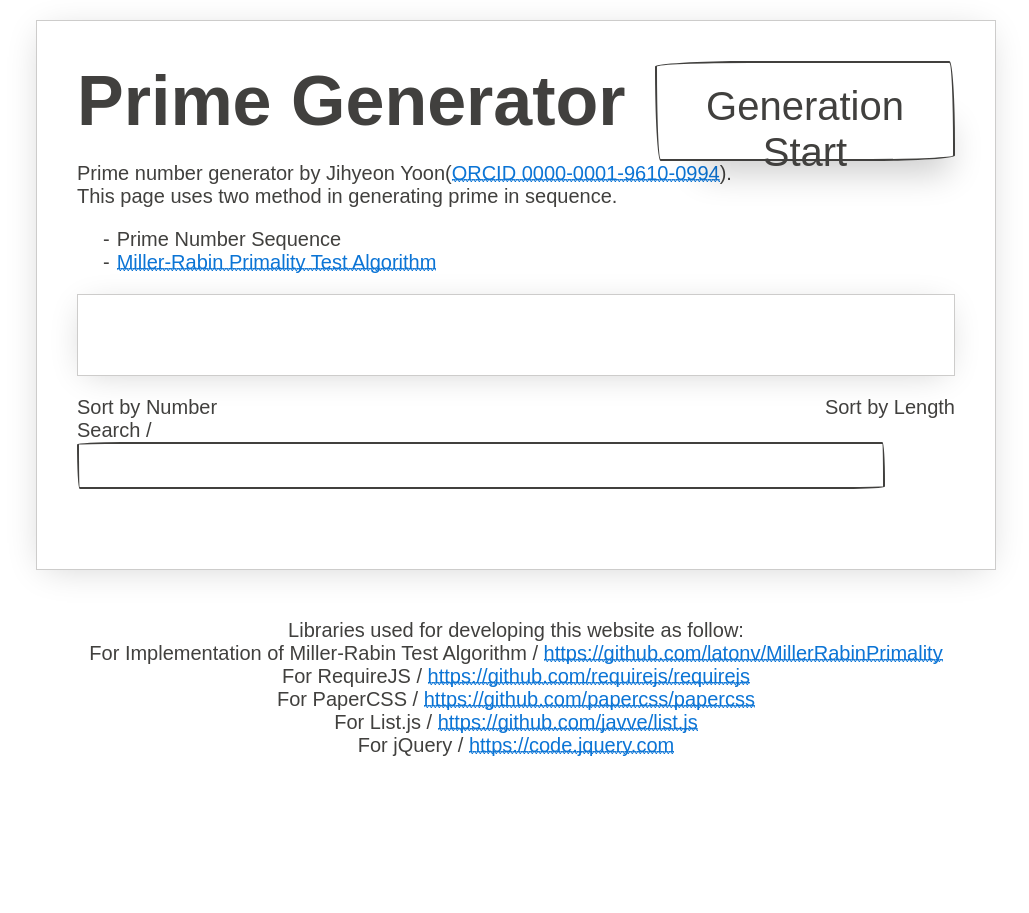
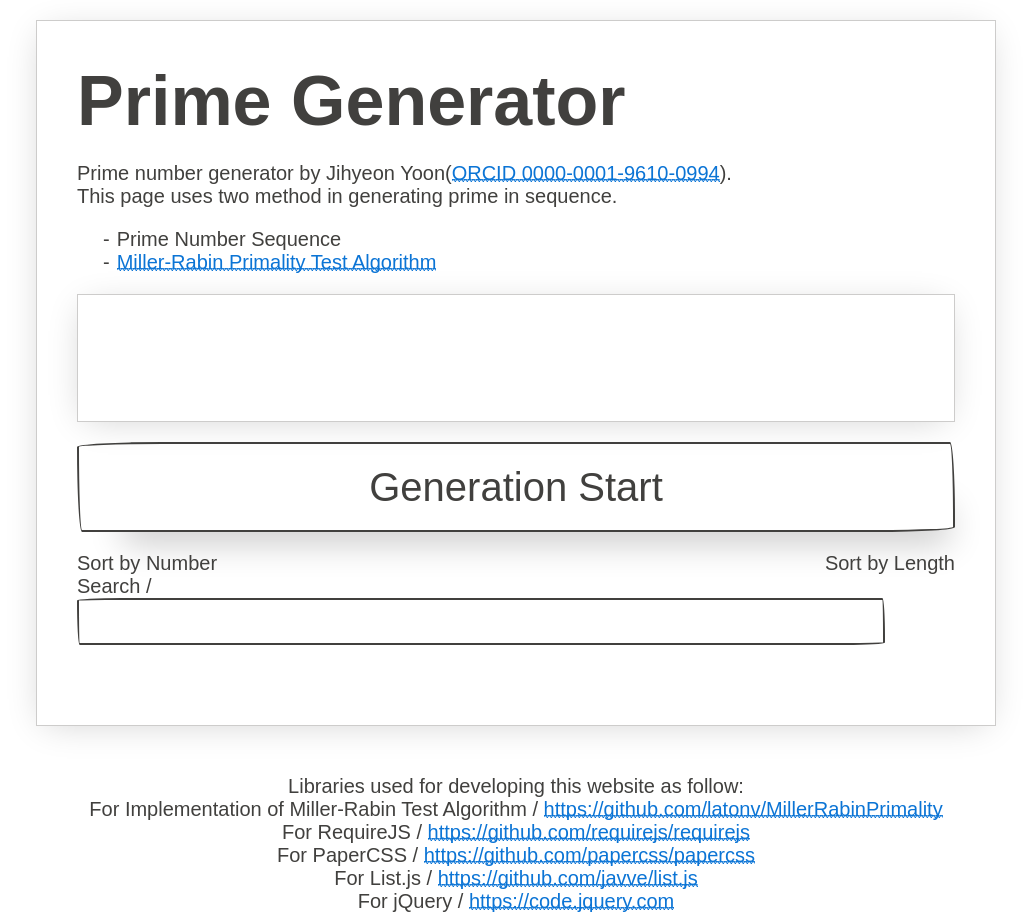
Before and after one commit to primegenerator/primegenerator.github.io, a plain HTML site: page index.html in a window 1280 px wide. Shown: the whole page, without its empty margins (124-1153 px from the left). Before the commit the page ends 800 px from the top, so only its background shows below. Drawn offline with nearby package versions, Linux system fonts and the light colour scheme; a script that the page names is missing; a web font is replaced by a local one.

Commit message:
Update index.html

```diff
--- a/index.html
+++ b/index.html
@@ -36,11 +36,8 @@
 			font-weight: 600;
 		}
 		#start-button{
-			position: absolute;
-			top: 40px;
-			right: 40px;
-			height: 100px;
-			width: 300px;
+			width: 100%;
+			margin-top: 20px;
 		}
 		#prime-data {
 			line-break: anywhere;
@@ -75,13 +72,16 @@
 		<li>Prime Number Sequence</li>
 		<li><a href="https://en.wikipedia.org/wiki/Miller%E2%80%93Rabin_primality_test" target="_blank">Miller-Rabin Primality Test Algorithm</a></li>
 	  </ul>
-	  <button id="start-button" class="btn-large">Generation Start</button>
+
 	  <div class="paper container" id="prime">
 		  <div id="prime-count">
+		  <br>
 		  </div>
 		  <div id="prime-data">
+		  <br>
 		  </div>
 	  </div>
+	  <button id="start-button" class="btn-large">Generation Start</button>
 	  <div id="prime-list">
 		<span class="sort" data-sort="primelistnumber" style="cursor: pointer;">Sort by Number</span>
 		<span class="sort" data-sort="primelistnumberlength" style="cursor: pointer;display: inline-block;right: 40px;position: absolute;">Sort by Length</span>
```
